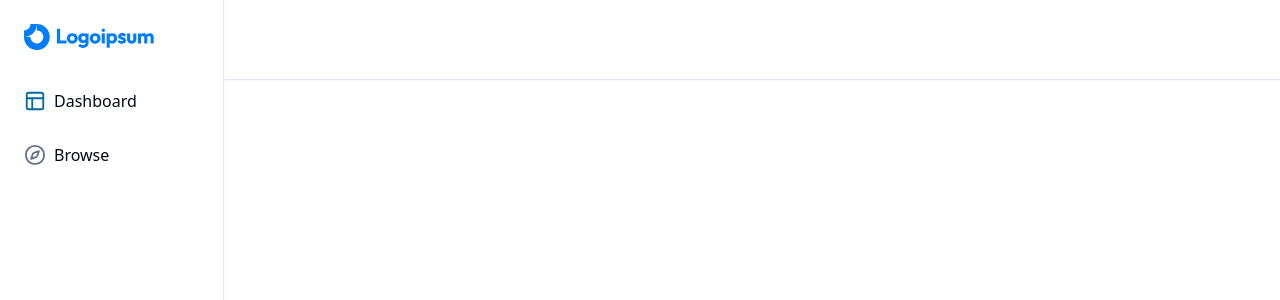
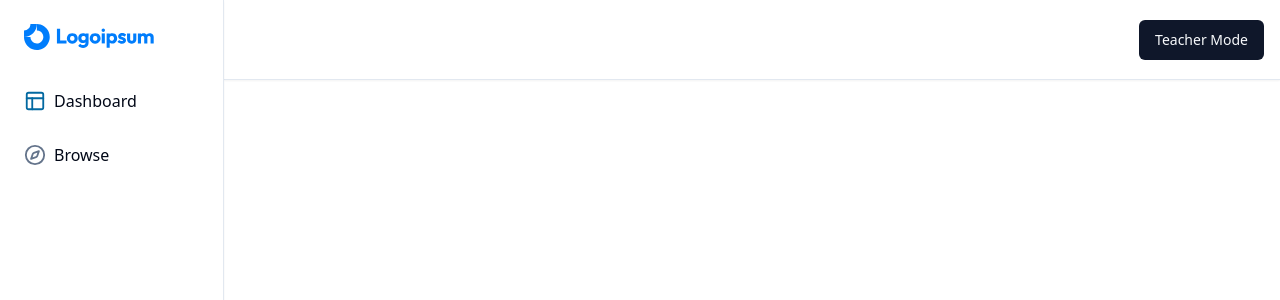
Before and after one commit to shaishguni/digital-learning, a Next.js app: page / in a window 1280 px wide. Shown: the top 300 px of the page. Built offline with nearby package versions, Linux system fonts and the light colour scheme.

Commit message:
some cahnges

```diff
--- a/components/navbar-routes.tsx
+++ b/components/navbar-routes.tsx
@@ -1,7 +1,11 @@
 "use client"
 
-import { UserButton } from "@clerk/nextjs"
+import { UserButton} from "@clerk/nextjs"
 import { usePathname,useRouter } from "next/navigation"
+import { Button } from "@/components/ui/button"
+
+import Link from "next/link"
+import { LogOut } from "lucide-react"
 
 
 export const NavbarRoutes = ()=>{
@@ -11,8 +15,24 @@ export const NavbarRoutes = ()=>{
     const isPlayerPage = pathname?.includes("/student")
     return(
         <div className="flex gap-x-2 ml-auto">
+            {isTeacherPage||isPlayerPage?(
+                <Button>
+                    <LogOut className="h-4 w-4 mr-2"/>
+
+
+                    Exit
+                </Button>
+            ):(
+                <Link href="teacher/courses">
+                <Button>Teacher Mode</Button>
+                </Link>
+            )}
+
+
+
             <UserButton/>
 
         </div>
     )
+
 }
```
